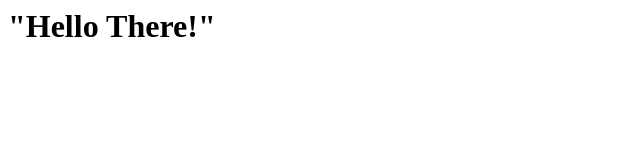
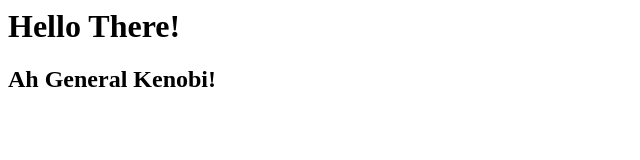
Before and after one commit to jamesbartletr/first_hosted_website, a plain HTML site: page index.html in a window 1280 px wide. Shown: the whole page, without its empty margins (0-640 px from the left). Drawn offline with Linux system fonts and the light colour scheme.

Commit message:
Trying another commit!

```diff
--- a/index.html
+++ b/index.html
@@ -1,3 +1,4 @@
 <html>
-<h1>"Hello There!"</h1>
+<h1>Hello There!</h1>
+<h2>Ah General Kenobi!</h2>
 </html>
```
